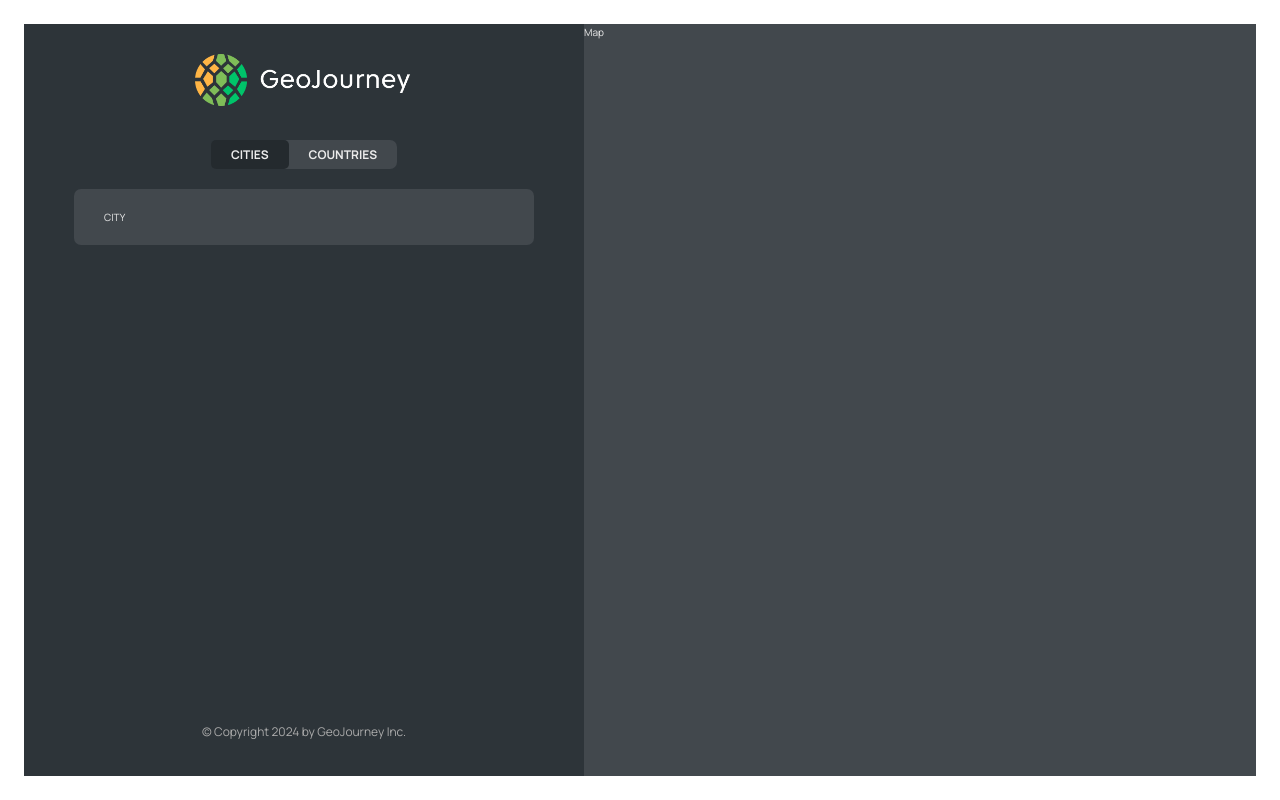
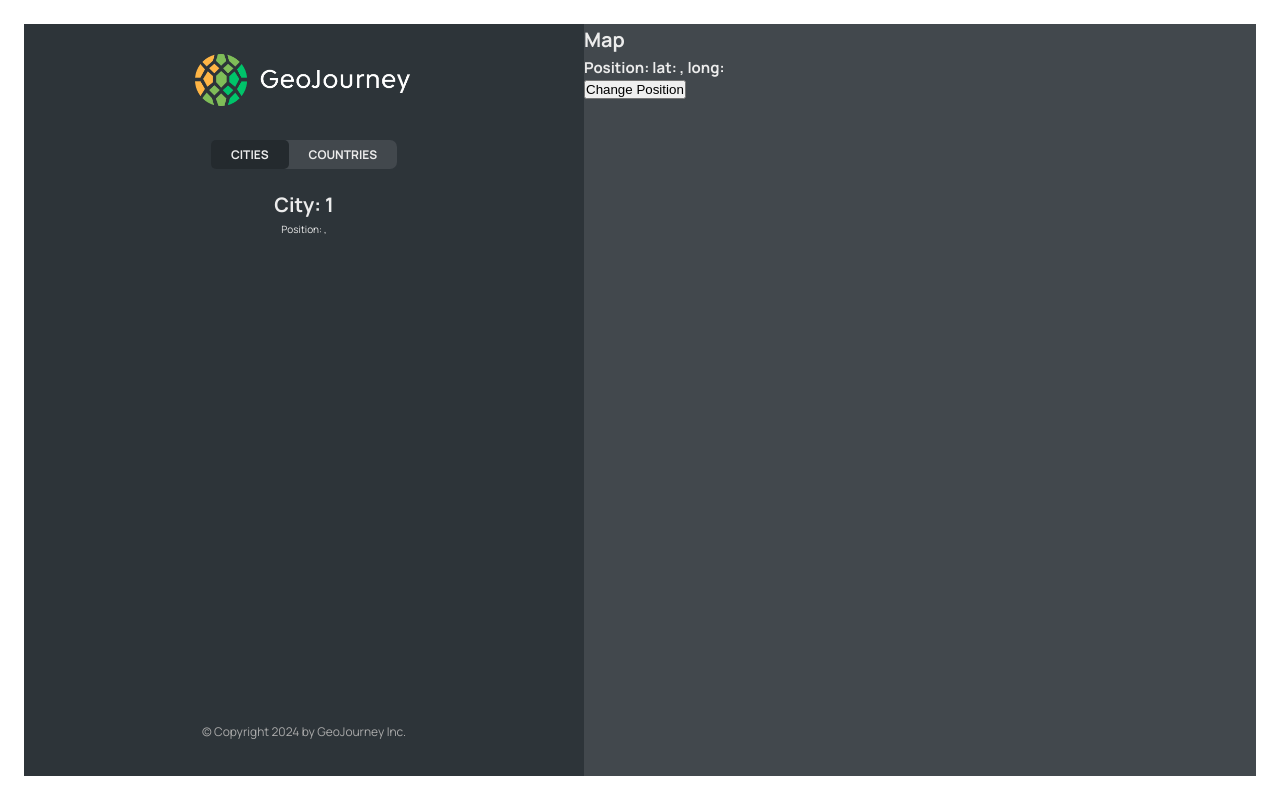
Before and after one commit to arvinbuid/geojourney, a React (Vite) app: page /app/cities/1 in a window 1280 px wide. Built offline with nearby package versions, Linux system fonts and the light colour scheme; data requests are answered from the project's data file.

Commit message:
Reading and settting a query string using useSearchParams() hook inside of Map and City component to display the latitude and longitude of a city.

```diff
--- a/src/components/City.jsx
+++ b/src/components/City.jsx
@@ -1,4 +1,4 @@
-import {useParams} from "react-router-dom";
+import {useParams, useSearchParams} from "react-router-dom";
 import styles from "./City.module.css";
 
 const formatDate = (date) =>
@@ -11,50 +11,60 @@
 
 function City() {
   const {id} = useParams();
+  const [searchParams, setSearchParams] = useSearchParams();
+
+  let lat = searchParams.get("lat");
+  let lng = searchParams.get("lng");
 
   // TEMP DATA
-  const currentCity = {
-    cityName: "Lisbon",
-    emoji: "🇵🇹",
-    date: "2027-10-31T15:59:59.138Z",
-    notes: "My favorite city so far!",
-  };
+  // const currentCity = {
+  //   cityName: "Lisbon",
+  //   emoji: "🇵🇹",
+  //   date: "2027-10-31T15:59:59.138Z",
+  //   notes: "My favorite city so far!",
+  // };
 
-  const {cityName, emoji, date, notes} = currentCity;
+  // const {cityName, emoji, date, notes} = currentCity;
 
   return (
-    <div className={styles.city}>
-      CITY
-      {/* <div className={styles.row}>
-        <h6>City name</h6>
-        <h3>
-          <span>{emoji}</span> {cityName}
-        </h3>
-      </div>
+    <>
+      <h1>City: {id}</h1>
+      <p>
+        Position: {lat}, {lng}
+      </p>
+    </>
+    // <div className={styles.city}>
 
-      <div className={styles.row}>
-        <h6>You went to {cityName} on</h6>
-        <p>{formatDate(date || null)}</p>
-      </div>
+    //   <div className={styles.row}>
+    //     <h6>City name</h6>
+    //     <h3>
+    //       <span>{emoji}</span> {cityName}
+    //     </h3>
+    //   </div>
 
-      {notes && (
-        <div className={styles.row}>
-          <h6>Your notes</h6>
-          <p>{notes}</p>
-        </div>
-      )}
+    //   <div className={styles.row}>
+    //     <h6>You went to {cityName} on</h6>
+    //     <p>{formatDate(date || null)}</p>
+    //   </div>
 
-      <div className={styles.row}>
-        <h6>Learn more</h6>
-        <a href={`https://en.wikipedia.org/wiki/${cityName}`} target='_blank' rel='noreferrer'>
-          Check out {cityName} on Wikipedia &rarr;
-        </a>
-      </div>
+    //   {notes && (
+    //     <div className={styles.row}>
+    //       <h6>Your notes</h6>
+    //       <p>{notes}</p>
+    //     </div>
+    //   )}
 
-      <div>
-        <ButtonBack />
-      </div> */}
-    </div>
+    //   <div className={styles.row}>
+    //     <h6>Learn more</h6>
+    //     <a href={`https://en.wikipedia.org/wiki/${cityName}`} target='_blank' rel='noreferrer'>
+    //       Check out {cityName} on Wikipedia &rarr;
+    //     </a>
+    //   </div>
+
+    //   <div>
+    //     <ButtonBack />
+    //   </div>
+    // </div>
   );
 }
 
--- a/src/components/CityItem.jsx
+++ b/src/components/CityItem.jsx
@@ -11,11 +11,11 @@
 
 function CityItem({city}) {
   polyfillCountryFlagEmojis(); // load flags on windows os
-  const {cityName, emoji, date, id} = city;
+  const {cityName, emoji, date, id, position} = city;
 
   return (
     <li>
-      <Link className={styles.cityItem} to={`${id}`}>
+      <Link className={styles.cityItem} to={`${id}?lat=${position.lat}&lng=${position.lng}`}>
         <span className={styles.emoji}>{emoji}</span>
         <h3 className={styles.name}>{cityName}</h3>
         <time className={styles.date}>{formatDate(date)}</time>
--- a/src/components/Map.jsx
+++ b/src/components/Map.jsx
@@ -1,7 +1,21 @@
+import {useSearchParams} from "react-router-dom";
 import styles from "./Map.module.css";
 
 function Map() {
-  return <div className={styles.mapContainer}>Map</div>;
+  const [searchParams, setSearchParams] = useSearchParams();
+
+  let lat = searchParams.get("lat");
+  let lng = searchParams.get("lng");
+
+  return (
+    <div className={styles.mapContainer}>
+      <h1>Map</h1>
+      <h2>
+        Position: lat: {lat}, long: {lng}
+      </h2>
+      <button onClick={() => setSearchParams({lat: 22, lng: 40})}>Change Position</button>
+    </div>
+  );
 }
 
 export default Map;
```
